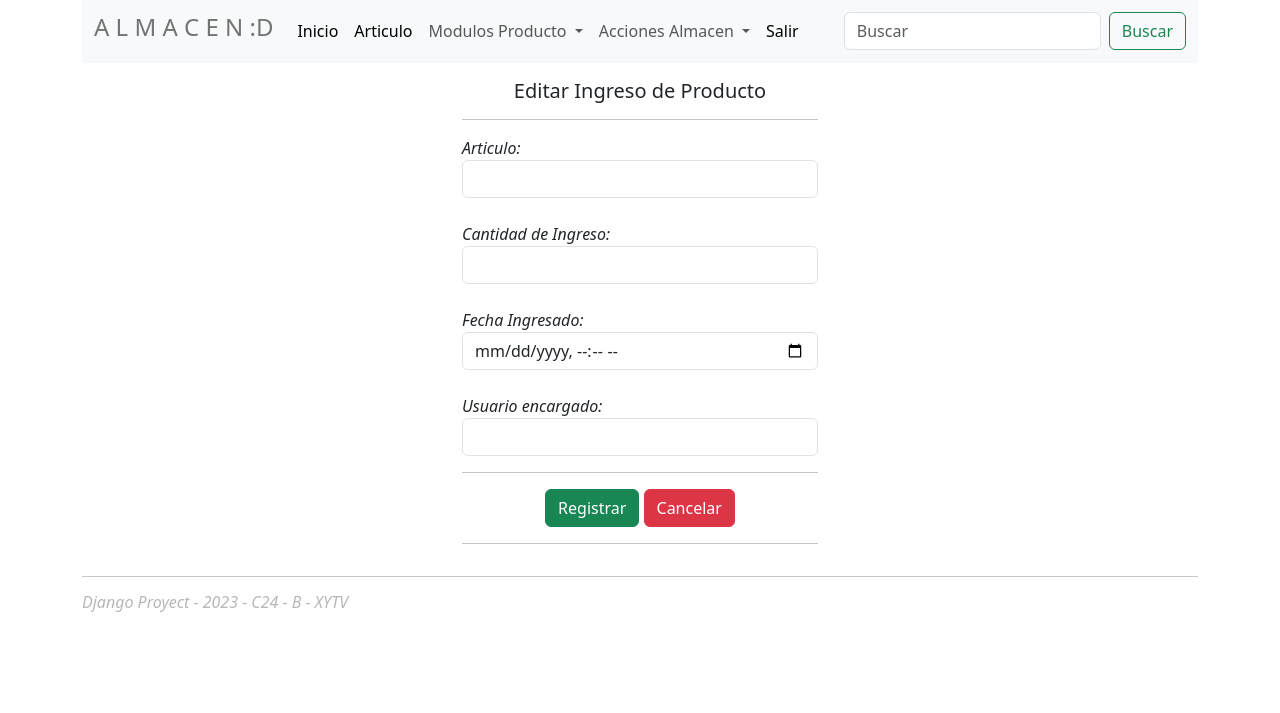
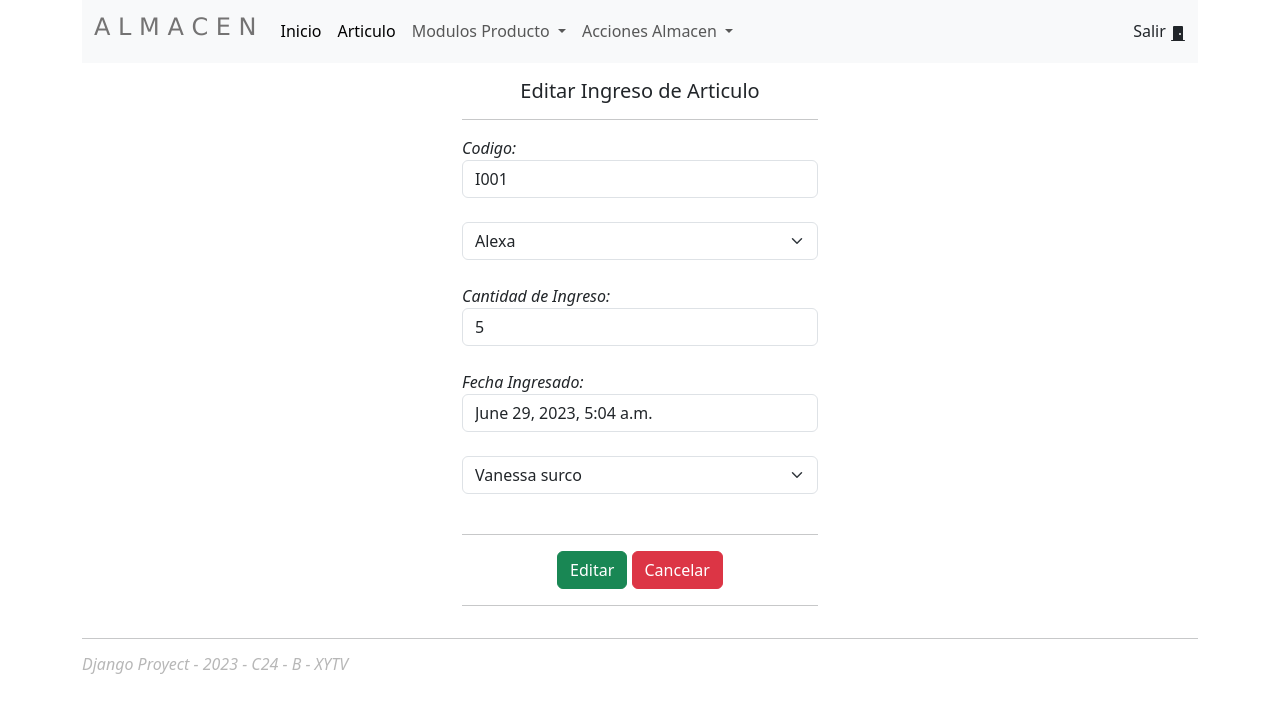
Before and after one commit to VanSC/DjangoProyecto, a Django app: a page that uses entornovirtual/proyecto/Almacen/templates/base/index.html in a window 1280 px wide. Shown: the top 713 px of the page. Run offline with Django 4.2, Linux system fonts and the light colour scheme; data comes from the database, SQL or seed files in the repository; both versions use the stored data as it was after the commit.

Commit message:
Realizas

```diff
--- a/entornovirtual/proyecto/Almacen/static/css/style.css
+++ b/entornovirtual/proyecto/Almacen/static/css/style.css
@@ -16,3 +16,6 @@ p{
     text-decoration: none;
     color: brown;
 }
+.logo{
+    font-family: Verdana, Geneva, Tahoma, sans-serif;
+}
--- a/entornovirtual/proyecto/Almacen/templates/acciones/ingreso/GestionIngreso.html
+++ b/entornovirtual/proyecto/Almacen/templates/acciones/ingreso/GestionIngreso.html
@@ -4,7 +4,7 @@
     <div class="col-4 pt-3">
         <h5 class="text-center">Registro de Ingreso de Articulo</h5>
         <hr>
-        <form action="/ingreso/registraringreso" method="post">
+        <form action="/ingreso/updateingreso/ingreso.codigo" method="post">
             {% csrf_token %}
             <div class="row">
                 <div class="col">
--- a/entornovirtual/proyecto/Almacen/templates/acciones/ingreso/edit_ingreso.html
+++ b/entornovirtual/proyecto/Almacen/templates/acciones/ingreso/edit_ingreso.html
@@ -3,32 +3,45 @@
 <div class="row pt-3">
     <div class="col"></div>
     <div class="col">
-        <h5 class="text-center">Editar Ingreso de Producto</h5>
+        <h5 class="text-center">Editar Ingreso de Articulo</h5>
         <hr>
-        <form action="">
+        <form action="/ingreso/registraringreso" method="post">
+            {% csrf_token %}
             <div class="row">
                 <div class="col">
                     <div>
-                        <label><em>Articulo:</em></label>
-                        <input type="text" name="txtCodigo_articulo" class="form-control">
+                        <label><em>Codigo:</em></label>
+                        <input type="text" readonly value="{{ingreso.codigo}}" name="txtCodigo" class="form-control">
+                    </div><br>
+                    <div>
+                        <select class="form-select" aria-label="Default select example" name="txtArticulo">
+                            <option selected value="{{ingreso.codigo_Articulo.codigo}}">{{ingreso.codigo_Articulo.nombre}}</option>
+                            {% for a in articulos %}
+                            <option value="{{a.codigo}}">{{a.nombre}}</option>
+                            {% endfor %}
+                        </select>
                     </div><br>
                     <div>
                         <label><em>Cantidad de Ingreso:</em></label>
-                        <input type="number" name="txtCant_art_ingresado" class="form-control">
+                        <input type="number" value="{{ingreso.cant_Art_Ingresados}}" name="txtCantidad" class="form-control">
                     </div><br>
                     <div>
                         <label><em>Fecha Ingresado:</em></label>
-                        <input type="datetime-local" name="txtFecha_ingreso" class="form-control">
+                        <input value="{{ingreso.fecha_Ingreso}}" type="text" name="txtFecha" class="form-control">
                     </div><br>
                     <div>
-                        <label><em>Usuario encargado:</em></label>
-                        <input type="text" name="txtUsuario_codigo" class="form-control">
-                    </div>
+                        <select class="form-select" aria-label="Default select example" name="txtUsuario">
+                            <option selected value="{{ingreso.codigo_Usuario.codigo}}">{{ingreso.codigo_Usuario.nombre}} {{ingreso.codigo_Usuario.apellido}}</option>
+                            {% for u in usuarios %}
+                            <option value="{{u.codigo}}">{{u.nombre}}</option>
+                            {% endfor %}
+                        </select>
+                    </div><br>
                 </div>
             </div>
             <hr>
             <div class="text-center d-grid gap-2 d-md-block">
-                <button class="btn btn-success" type="submit">Registrar</button>
+                <button class="btn btn-success" type="submit">Editar</button>
                 <button class="btn btn-danger" type="reset">Cancelar</button>
             </div>
             <hr>
--- a/entornovirtual/proyecto/Almacen/templates/acciones/pedido/GestionPedido.html
+++ b/entornovirtual/proyecto/Almacen/templates/acciones/pedido/GestionPedido.html
@@ -2,9 +2,9 @@
 {% block content %}
 <div class="row pt-3">
     <div class="col-4 pt-3">
-        <h5 class="text-center">Registro de Pedido de Productos</h5>
+        <h5 class="text-center">Registro de Pedido de Articulos</h5>
         <hr>
-        <form action="/pedido/registrarpedido" method="post">
+        <form action="/pedido/updatepedido/{{pedido.codigo}}" method="post">
             {% csrf_token %}
             <div class="row">
                 <div class="col">
@@ -47,7 +47,7 @@
         </form>
     </div>
     <div class="col-8 pt-3 text-center">
-        <h5>Lista de Pedido de Productos</h5>
+        <h5>Lista de Pedido de Articulos</h5>
         <hr>
         <table class="table table-striped table-hover">
             <thead>
--- a/entornovirtual/proyecto/Almacen/templates/acciones/pedido/edit_pedido.html
+++ b/entornovirtual/proyecto/Almacen/templates/acciones/pedido/edit_pedido.html
@@ -41,7 +41,7 @@
             </div>
             <hr>
             <div class="text-center d-grid gap-2 d-md-block">
-                <button class="btn btn-success" type="submit">Registrar</button>
+                <button class="btn btn-success" type="submit">Editar</button>
                 <button class="btn btn-danger" type="reset">Cancelar</button>
             </div>
             <hr>
--- a/entornovirtual/proyecto/Almacen/templates/articulo/GestionArticulo.html
+++ b/entornovirtual/proyecto/Almacen/templates/articulo/GestionArticulo.html
@@ -30,7 +30,7 @@
                             <option value="{{m.codigo}}">{{m.nombre}}</option>
                             {% endfor %}
                           </select>
-                    </div><br>
+                    </div><br><br>
                     <div>
                         <select class="form-select" aria-label="Default select example" name="txtCategoria">
                             <option selected>Categoria</option>
@@ -38,7 +38,7 @@
                             <option value="{{c.codigo}}">{{c.nombre}}</option>
                             {% endfor %}
                           </select>
-                    </div><br>
+                    </div><br><br>
                     <div>
                         <select class="form-select" aria-label="Default select example" name="txtMarca">
                             <option selected>Marca</option>
--- a/entornovirtual/proyecto/Almacen/templates/base/index.html
+++ b/entornovirtual/proyecto/Almacen/templates/base/index.html
@@ -11,7 +11,7 @@
   <body class="container">
     <nav class="navbar navbar-expand-lg bg-body-tertiary">
         <div class="container-fluid">
-          <a class="navbar-brand" href="#"><h4>A L M A C E N :D</h4></a>
+          <a class="navbar-brand" href="#"><h4 class="logo">A L M A C E N</h4></a>
           <button class="navbar-toggler" type="button" data-bs-toggle="collapse" data-bs-target="#navbarSupportedContent" aria-controls="navbarSupportedContent" aria-expanded="false" aria-label="Toggle navigation">
             <span class="navbar-toggler-icon"></span>
           </button>
@@ -28,11 +28,11 @@
                   Modulos Producto
                 </a>
                 <ul class="dropdown-menu">
-                  <li><a class="dropdown-item" href="/categoria">Categoria producto</a></li>
+                  <li><a class="dropdown-item" href="/categoria">Categoria Articulo</a></li>
                   <li><hr class="dropdown-divider"></li>
-                  <li><a class="dropdown-item" href="/modelo">Modelo producto</a></li>
+                  <li><a class="dropdown-item" href="/modelo">Modelo Articulo</a></li>
                   <li><hr class="dropdown-divider"></li>
-                  <li><a class="dropdown-item" href="/marca">Marca producto</a></li>
+                  <li><a class="dropdown-item" href="/marca">Marca Articulo</a></li>
                 </ul>
               </li>
               <li class="nav-item dropdown">
@@ -40,20 +40,20 @@
                   Acciones Almacen
                 </a>
                 <ul class="dropdown-menu">
-                  <li><a class="dropdown-item" href="/ingreso">Entrada de productos</a></li>
+                  <li><a class="dropdown-item" href="/ingreso">Entrada de Articulos</a></li>
                   <li><hr class="dropdown-divider"></li>
-                  <li><a class="dropdown-item" href="/salida">Salida de productos</a></li>
+                  <li><a class="dropdown-item" href="/salida">Salida de Articulos</a></li>
                   <li><hr class="dropdown-divider"></li>
-                  <li><a class="dropdown-item" href="/pedido">Solicitud de pedido</a></li>
+                  <li><a class="dropdown-item" href="/pedido">Solicitud de pedido de Articulos</a></li>
                 </ul>
-              </li>
-              <li class="nav-item">
-                <a class="nav-link active" aria-current="page" href="/">Salir</a>
               </li>
             </ul>
             <form class="d-flex" role="search">
-              <input class="form-control me-2" type="search" placeholder="Buscar" aria-label="Search">
-              <button class="btn btn-outline-success" type="submit">Buscar</button>
+              <a class="nav-link active" aria-current="page" href="/">Salir
+                <svg xmlns="http://www.w3.org/2000/svg" width="16" height="16" fill="currentColor" class="bi bi-door-closed-fill" viewBox="0 0 16 16">
+                  <path d="M12 1a1 1 0 0 1 1 1v13h1.5a.5.5 0 0 1 0 1h-13a.5.5 0 0 1 0-1H3V2a1 1 0 0 1 1-1h8zm-2 9a1 1 0 1 0 0-2 1 1 0 0 0 0 2z"/>
+                </svg>
+              </a>
             </form>
           </div>
         </div>
--- a/entornovirtual/proyecto/Almacen/urls.py
+++ b/entornovirtual/proyecto/Almacen/urls.py
@@ -43,5 +43,11 @@ urlpatterns=[
     path('pedido/updatepedido/<codigo>',views.updatepedido),
     path('pedido/eliminarpedido/<codigo>',views.eliminarpedido),
 
+    path('salida',views.salida,name='salida'),
+    path('salida/registrarsalida',views.registrarsalida),
+    path('salida/edicionsalida/<codigo>',views.edicionsalida),
+    path('salida/updatesalida/<codigo>',views.updatesalida),
+    path('salida/eliminarsalida/<codigo>',views.eliminarsalida),
+
     #path("Inicio",views.index)
     ]
--- a/entornovirtual/proyecto/Almacen/views.py
+++ b/entornovirtual/proyecto/Almacen/views.py
@@ -370,3 +370,56 @@ def eliminarpedido(request, codigo):
     pedido = Orden_Pedido.objects.get(codigo = codigo)
     pedido.delete()
     return redirect("/pedido")
+
+#Gestion a la tabla Salida
+template_gestion_salida="acciones/salida/GestionSalida.html"
+template_edit_salida="acciones/salida/edit_salida.html"
+
+def salida(request):
+    salidas = Orden_Salida.objects.all()
+    articulos = Articulo.objects.all()
+    usuarios = Usuario.objects.all()
+    context = {"salidas":salidas, "articulos":articulos, "usuarios":usuarios}
+    return render(request, template_gestion_salida, context)
+
+def edicionsalida(request, codigo):
+    salida = Orden_Salida.objects.get(codigo = codigo)
+    context = {"salida":salida}
+    return render(request, template_edit_salida, context)
+
+def updatesalida(request, codigo):
+    codigo = request.POST["txtCodigo"]
+    articulo = request.POST["txtArticulo"]
+    cantidad = request.POST["txtCantidad"]
+    fecha = request.POST["txtFecha"]
+    usuario =  request.POST["txtUsuario"]
+
+    salida = Orden_Salida.objects.get(codigo = codigo)
+
+    articulo_fk = Articulo.objects.get(codigo = articulo)
+    salida.codigo_Articulo = articulo_fk
+    usuario_fk = Usuario.objects.get(codigo = usuario)
+    salida.codigo_Usuario = usuario_fk
+
+    salida.cant_Art_Salida = cantidad
+
+    salida.save()
+    return redirect("/salida")
+
+def registrarsalida(request):
+    codigo = request.POST["txtCodigo"]
+    articulo = request.POST["txtArticulo"]
+    cantidad = request.POST["txtCantidad"]
+    fecha = request.POST["txtFecha"]
+    usuario =  request.POST["txtUsuario"]
+
+    articulo_fk = Articulo.objects.get(codigo = articulo)
+    usuario_fk = Usuario.objects.get(codigo = usuario)
+
+    salida = Orden_Salida.objects.create(codigo=codigo,codigo_Articulo=articulo_fk,cant_Art_Salida=cantidad,fecha_Salida=fecha,codigo_Usuario=usuario_fk)
+    return redirect("/salida")
+
+def eliminarsalida(request, codigo):
+    salida = Orden_Salida.objects.get(codigo = codigo)
+    salida.delete()
+    return redirect("/salida")
```
Also changed, not shown: entornovirtual/proyecto/Almacen/templates/acciones/salida/GestionSalida.html (+14 -12 lines), entornovirtual/proyecto/Almacen/templates/acciones/salida/edit_salida.html (+23 -10 lines), entornovirtual/proyecto/Almacen/templates/articulo/categoria/GestionCategoria.html (+7 -23 lines), entornovirtual/proyecto/Almacen.sqlite3.
